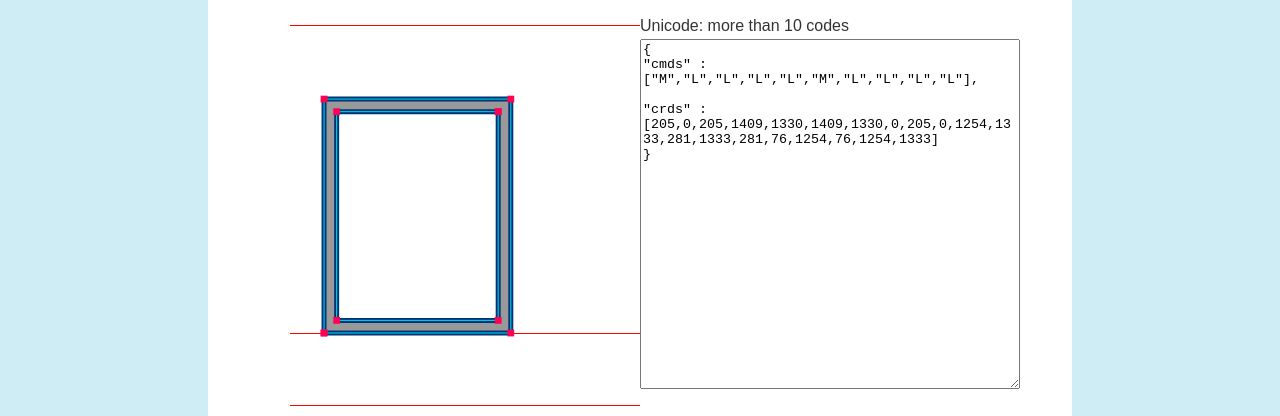
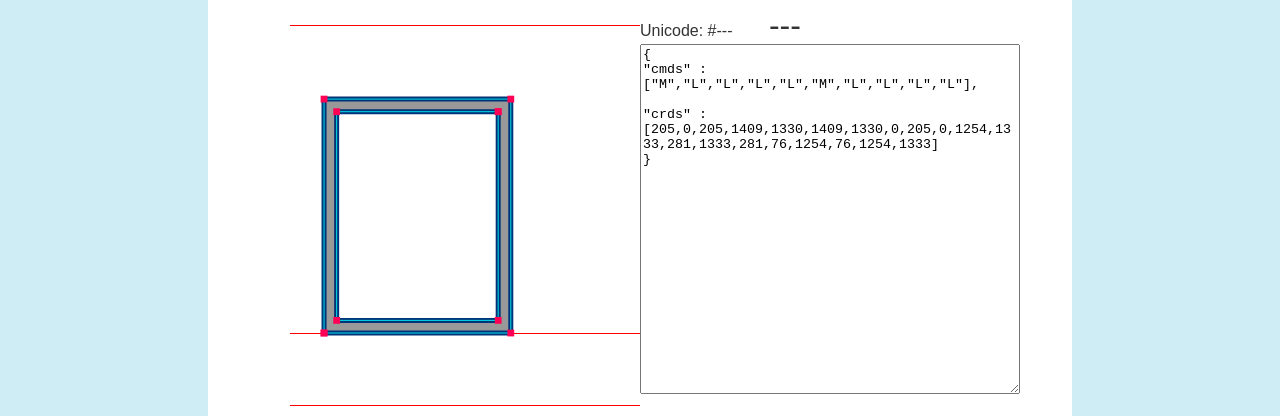
Before and after one commit to photopea/Typr.js, a plain HTML site: page demo/index.html in a window 1280 px wide. Shown: the part 429-845 px from the top of the page. Drawn offline with Linux system fonts and the light colour scheme.

Commit message:
Add files via upload

```diff
--- a/demo/index.html
+++ b/demo/index.html
@@ -60,6 +60,7 @@
 		var font;
 		var off = 0, num = 100;
 		var gid = 0;
+		var uncd = null;
 
 		function load(path, resp)
 		{
@@ -95,6 +96,14 @@
 		{
 			font = Typr.parse(resp);
 			console.log(font);
+
+			uncd = new Array(glyphCnt());
+			for(var i=0; i<100000; i++)  {
+				var gid = Typr.U.codeToGlyph(font, i);
+				if(gid==0) continue;
+				if(uncd[gid]==null) uncd[gid]=[i];
+				else uncd[gid].push(i);
+			}
 
 			off=0;  gid=0;
 
@@ -167,13 +176,12 @@
 			drawOutline(path, ctx);
 
 			var props = document.getElementById("properties");
-			var ids = [], hex = [], chars = [];
-			for(var i=0; i<100000; i++)
-				if(Typr.U.codeToGlyph(font, i)==gid) {  ids.push(i);  var hx=i.toString(16);  while(hx.length<4)hx="0"+hx;  hex.push("#"+hx);  chars.push(String.fromCharCode(i));
-														if(ids.length>30) break; }
 
-			if(ids.length<11)  props.innerHTML = "Unicode: "+ids.join(", ")+" - "+hex.join(", ")+"   <span style=\"font-size:2em\">"+chars.join(", ")+"</span>";
-			else               props.innerHTML = "Unicode: more than 10 codes";
+			var hex = "---", str = "---";
+			var ucode = uncd[gid];
+			if(ucode!=null) {  hex=ucode[0].toString(16);  while(hex.length<4)hex="0"+hex;  str=String.fromCharCode(ucode[0]);   }
+
+			props.innerHTML = "Unicode: #"+hex+" <span style=\"font-size:2em; margin-left:1em;\"> "+str+"</span>";
 
 			var tarea = document.getElementById("textarea");
 			tarea.innerHTML = "{\n\"cmds\" : \n"+JSON.stringify(path.cmds)+",\n\n\"crds\" : \n"+JSON.stringify(path.crds)+"\n}";
```
